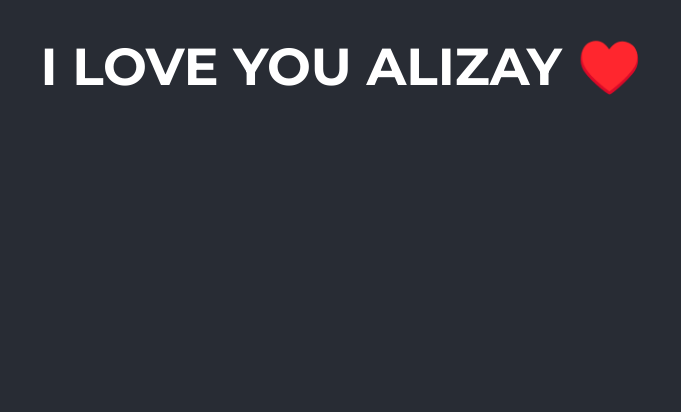
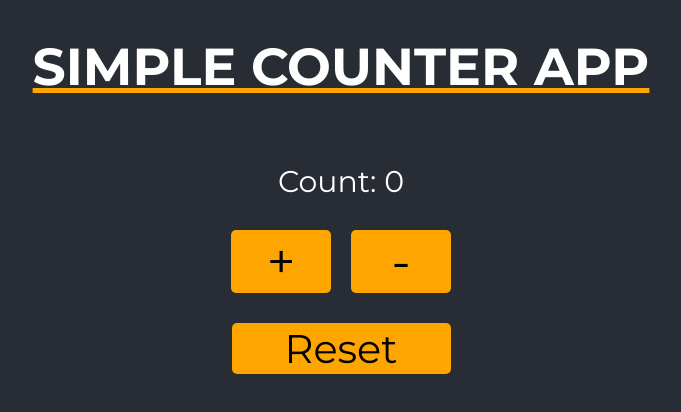
Before and after one commit to InvoHusnain/counter-app, a React (Create React App) app: page / in a window 1280 px wide. Shown: the top 412 px of the page, without its empty margins (299-980 px from the left). Built offline with nearby package versions, Linux system fonts and the light colour scheme.

Commit message:
defaul app

```diff
--- a/src/App.js
+++ b/src/App.js
@@ -1,8 +1,7 @@
 import React from 'react'
 // import Books from "./components/Books";
 import './App.scss'
-// import Counter from './components/Counter';
-import Form from './components/Form';
+import Counter from './components/Counter';
 // import States from './components/States';
 
 // const res = "false";
@@ -12,8 +11,7 @@ function App() {
   // const arr = ['A', 'B', 'C', 'D'];
   return (
     <div className="App-header">
-        {/* <Counter/> */}
-        <Form/>
+        <Counter/>
     </div>
   );
 }
--- a/src/Styles/Counter.scss
+++ b/src/Styles/Counter.scss
@@ -6,7 +6,7 @@ $fontFamily: "Montserrat", sans-serif;
     text-align: center;
   h1 {
     font-family: $fontFamily;
-    // text-decoration: underline orange;
+    text-decoration: underline orange;
     text-underline-position: auto;
     text-transform: uppercase;
   }
--- a/src/components/Form.js
+++ b/src/components/Form.js
@@ -5,7 +5,7 @@ import '../Styles/Counter.scss'
 const Form = () => {
   return (
     <div className="counter-body">
-        <h1>I Love You Alizay ♥️</h1>
+        <h1>Form</h1>
     </div>
   )
 }
```
